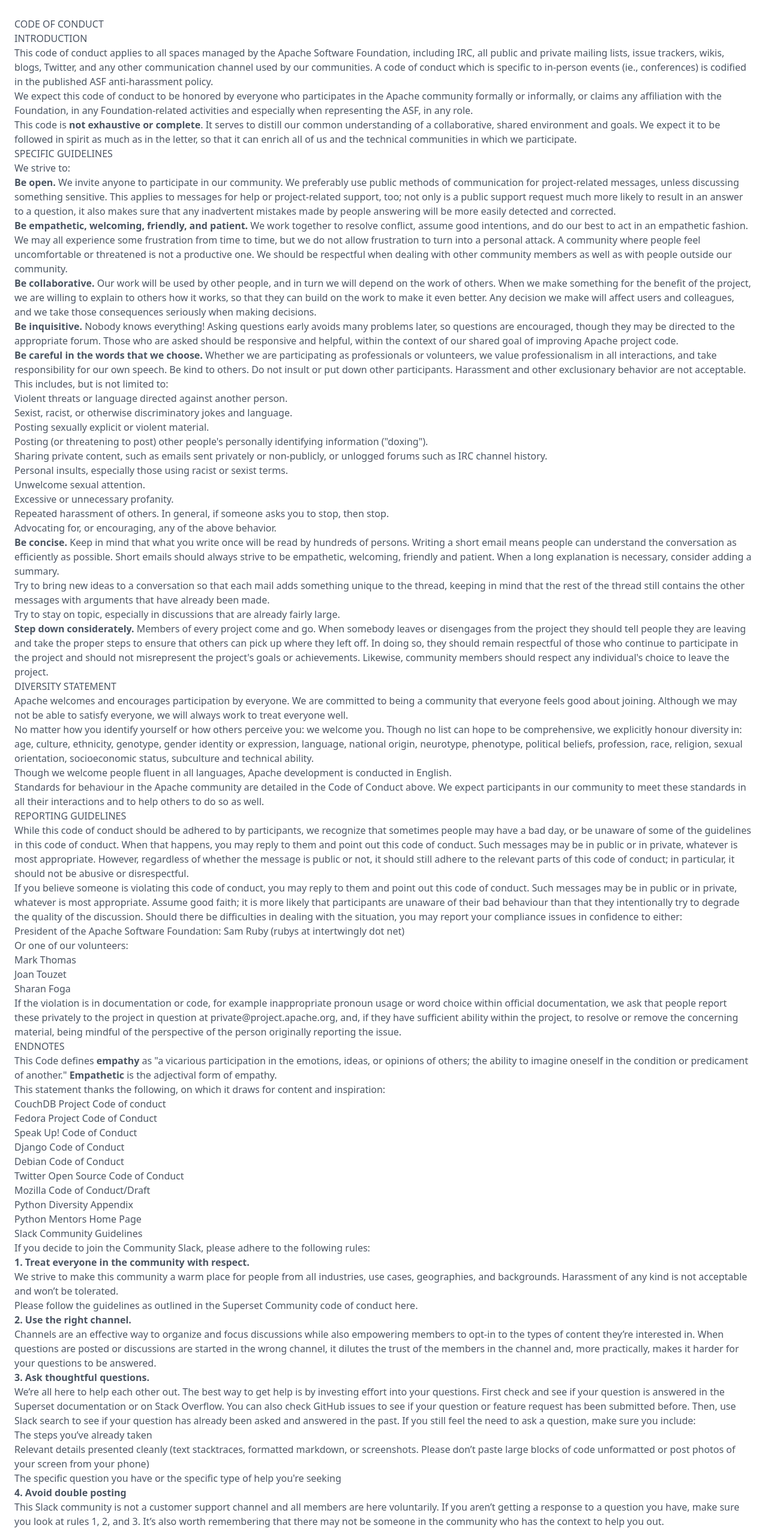
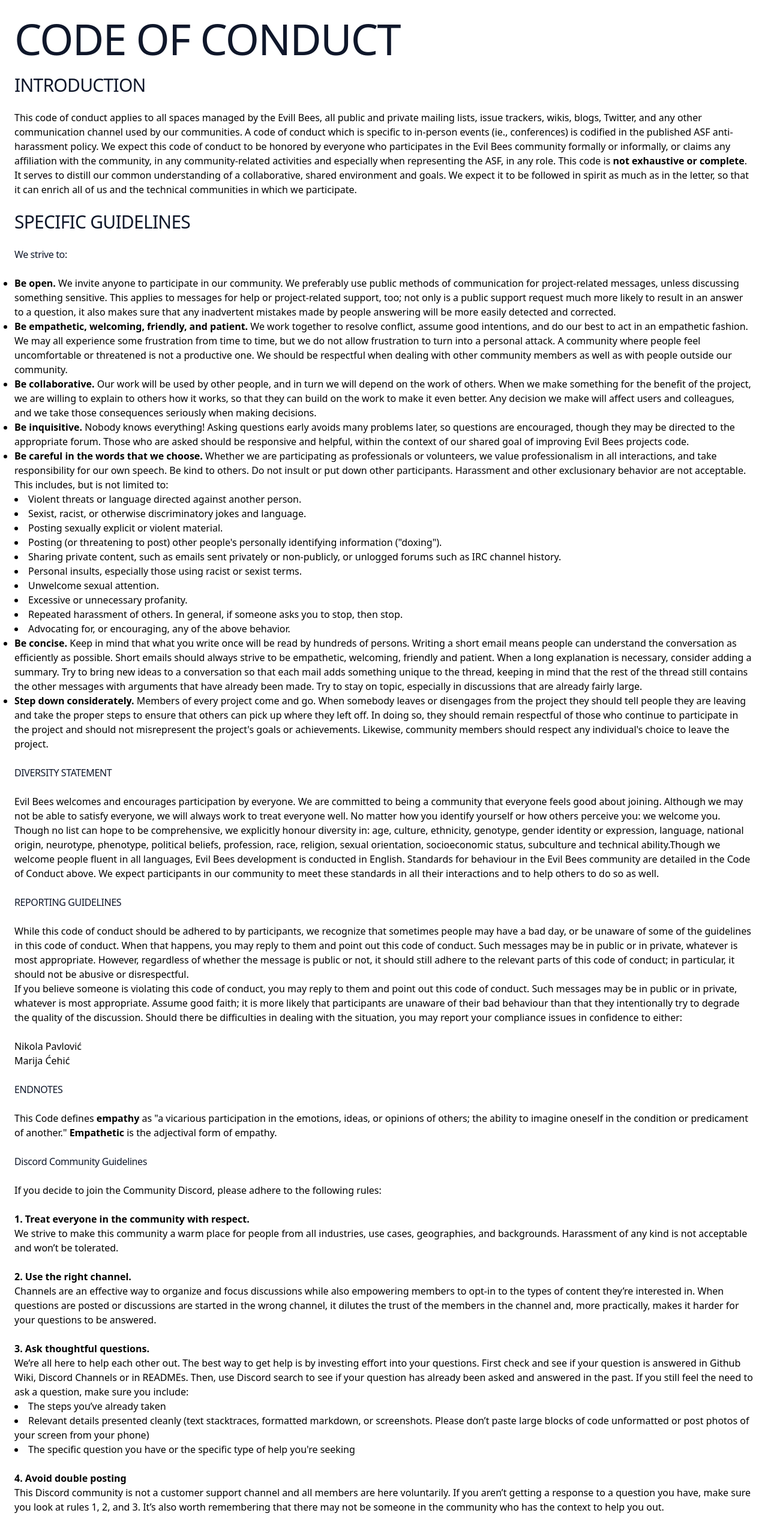
Before and after one commit to nikolap994/evil_bees, a Next.js app: page /code-of-conduct in a window 1280 px wide. Shown: the part 160-2712 px from the top of the page at 60% size. Built offline with nearby package versions, Linux system fonts and the light colour scheme.

Commit message:
Update code of conduct

```diff
--- a/pages/code-of-conduct.js
+++ b/pages/code-of-conduct.js
@@ -1,32 +1,42 @@
+import Link from "next/link";
+
 export default function CodeOfConduct() {
 	return (
-		<div className="container m-auto px-6 text-gray-600 md:px-12 xl:px-6">
-			<h1 id="code-of-conduct">CODE OF CONDUCT</h1>
-			<h2 id="introduction">INTRODUCTION</h2>
+		<div className="container m-auto px-6 md:px-12 xl:px-6 pb-14">
+			<h1 className="z-10 max-w-4xl font-display text-5xl font-medium tracking-tight text-left text-slate-900 sm:text-7xl">
+				CODE OF CONDUCT
+			</h1>
+			<br />
+			<h2 className="z-10 max-w-4xl font-display text-2xl font-medium tracking-tight text-left text-slate-900 sm:text-3xl">
+				INTRODUCTION
+			</h2>
+			<br />
 			<p>
-				This code of conduct applies to all spaces managed by the Apache
-				Software Foundation, including IRC, all public and private mailing
-				lists, issue trackers, wikis, blogs, Twitter, and any other
-				communication channel used by our communities. A code of conduct which
-				is specific to in-person events (ie., conferences) is codified in the
-				published ASF anti-harassment policy.
+				This code of conduct applies to all spaces managed by the Evill Bees,
+				all public and private mailing lists, issue trackers, wikis, blogs,
+				Twitter, and any other communication channel used by our communities. A
+				code of conduct which is specific to in-person events (ie., conferences)
+				is codified in the published ASF anti-harassment policy. We expect this
+				code of conduct to be honored by everyone who participates in the Evil
+				Bees community formally or informally, or claims any affiliation with
+				the community, in any community-related activities and especially when
+				representing the ASF, in any role. This code is{" "}
+				<strong>not exhaustive or complete</strong>. It serves to distill our
+				common understanding of a collaborative, shared environment and goals.
+				We expect it to be followed in spirit as much as in the letter, so that
+				it can enrich all of us and the technical communities in which we
+				participate.
 			</p>
-			<p>
-				We expect this code of conduct to be honored by everyone who
-				participates in the Apache community formally or informally, or claims
-				any affiliation with the Foundation, in any Foundation-related
-				activities and especially when representing the ASF, in any role.
+			<br />
+			<h2 className="z-10 max-w-4xl font-display text-2xl font-medium tracking-tight text-left text-slate-900 sm:text-3xl">
+				SPECIFIC GUIDELINES
+			</h2>
+			<br />
+			<p className="z-10 max-w-4xl font-display text-l font-medium tracking-tight text-left text-slate-900 sm:text-l">
+				We strive to:
 			</p>
-			<p>
-				This code is <strong>not exhaustive or complete</strong>. It serves to
-				distill our common understanding of a collaborative, shared environment
-				and goals. We expect it to be followed in spirit as much as in the
-				letter, so that it can enrich all of us and the technical communities in
-				which we participate.
-			</p>
-			<h2 id="specific-guidelines">SPECIFIC GUIDELINES</h2>
-			<p>We strive to:</p>
-			<ol>
+			<br />
+			<ol className="list-disc">
 				<li>
 					<p>
 						<strong>Be open.</strong> We invite anyone to participate in our
@@ -68,7 +78,7 @@
 						questions early avoids many problems later, so questions are
 						encouraged, though they may be directed to the appropriate forum.
 						Those who are asked should be responsive and helpful, within the
-						context of our shared goal of improving Apache project code.
+						context of our shared goal of improving Evil Bees projects code.
 					</p>
 				</li>
 				<li>
@@ -80,7 +90,7 @@
 						participants. Harassment and other exclusionary behavior are not
 						acceptable. This includes, but is not limited to:
 					</p>
-					<ul>
+					<ul className="list-inside list-disc">
 						<li>
 							Violent threats or language directed against another person.
 						</li>
@@ -115,19 +125,11 @@
 						people can understand the conversation as efficiently as possible.
 						Short emails should always strive to be empathetic, welcoming,
 						friendly and patient. When a long explanation is necessary, consider
-						adding a summary.
-					</p>
-					<p>
-						{" "}
-						Try to bring new ideas to a conversation so that each mail adds
-						something unique to the thread, keeping in mind that the rest of the
-						thread still contains the other messages with arguments that have
-						already been made.
-					</p>
-					<p>
-						{" "}
-						Try to stay on topic, especially in discussions that are already
-						fairly large.
+						adding a summary. Try to bring new ideas to a conversation so that
+						each mail adds something unique to the thread, keeping in mind that
+						the rest of the thread still contains the other messages with
+						arguments that have already been made. Try to stay on topic,
+						especially in discussions that are already fairly large.
 					</p>
 				</li>
 				<li>
@@ -143,31 +145,32 @@
 					</p>
 				</li>
 			</ol>
-			<h2 id="diversity-statement">DIVERSITY STATEMENT</h2>
+			<br />
+			<h2 className="z-10 max-w-4xl font-display text-l font-medium tracking-tight text-left text-slate-900 sm:text-l">
+				DIVERSITY STATEMENT
+			</h2>
+			<br />
 			<p>
-				Apache welcomes and encourages participation by everyone. We are
+				Evil Bees welcomes and encourages participation by everyone. We are
 				committed to being a community that everyone feels good about joining.
 				Although we may not be able to satisfy everyone, we will always work to
-				treat everyone well.
+				treat everyone well. No matter how you identify yourself or how others
+				perceive you: we welcome you. Though no list can hope to be
+				comprehensive, we explicitly honour diversity in: age, culture,
+				ethnicity, genotype, gender identity or expression, language, national
+				origin, neurotype, phenotype, political beliefs, profession, race,
+				religion, sexual orientation, socioeconomic status, subculture and
+				technical ability.Though we welcome people fluent in all languages, Evil
+				Bees development is conducted in English. Standards for behaviour in the
+				Evil Bees community are detailed in the Code of Conduct above. We expect
+				participants in our community to meet these standards in all their
+				interactions and to help others to do so as well.
 			</p>
-			<p>
-				No matter how you identify yourself or how others perceive you: we
-				welcome you. Though no list can hope to be comprehensive, we explicitly
-				honour diversity in: age, culture, ethnicity, genotype, gender identity
-				or expression, language, national origin, neurotype, phenotype,
-				political beliefs, profession, race, religion, sexual orientation,
-				socioeconomic status, subculture and technical ability.
-			</p>
-			<p>
-				Though we welcome people fluent in all languages, Apache development is
-				conducted in English.
-			</p>
-			<p>
-				Standards for behaviour in the Apache community are detailed in the Code
-				of Conduct above. We expect participants in our community to meet these
-				standards in all their interactions and to help others to do so as well.
-			</p>
-			<h2 id="reporting-guidelines">REPORTING GUIDELINES</h2>
+			<br />
+			<h2 className="z-10 max-w-4xl font-display text-l font-medium tracking-tight text-left text-slate-900 sm:text-l">
+				REPORTING GUIDELINES
+			</h2>
+			<br />
 			<p>
 				While this code of conduct should be adhered to by participants, we
 				recognize that sometimes people may have a bad day, or be unaware of
@@ -187,127 +190,59 @@
 				discussion. Should there be difficulties in dealing with the situation,
 				you may report your compliance issues in confidence to either:
 			</p>
+			<br />
 			<ul>
 				<li>
-					President of the Apache Software Foundation: Sam Ruby (rubys at
-					intertwingly dot net)
+					<Link href="https://github.com/nikolap994">Nikola Pavlović</Link>
+				</li>
+				<li>
+					<Link href="https://github.com/cehicm">Marija Ćehić</Link>
 				</li>
 			</ul>
-			<p>Or one of our volunteers:</p>
-			<ul>
-				<li>
-					<a href="http://home.apache.org/~markt/coc.html">Mark Thomas</a>
-				</li>
-				<li>
-					<a href="http://home.apache.org/~wohali/">Joan Touzet</a>
-				</li>
-				<li>
-					<a href="http://home.apache.org/~sharan/coc.html">Sharan Foga</a>
-				</li>
-			</ul>
-			<p>
-				If the violation is in documentation or code, for example inappropriate
-				pronoun usage or word choice within official documentation, we ask that
-				people report these privately to the project in question at{" "}
-				<a href="&#x6d;&#97;&#x69;&#x6c;&#116;&#x6f;&#58;&#112;&#114;&#x69;&#x76;&#97;&#116;&#101;&#64;&#112;&#114;&#111;&#x6a;&#x65;&#x63;&#116;&#46;&#x61;&#112;&#97;&#99;&#x68;&#x65;&#x2e;&#111;&#114;&#103;">
-					&#112;&#114;&#x69;&#x76;&#97;&#116;&#101;&#64;&#112;&#114;&#111;&#x6a;&#x65;&#x63;&#116;&#46;&#x61;&#112;&#97;&#99;&#x68;&#x65;&#x2e;&#111;&#114;&#103;
-				</a>
-				, and, if they have sufficient ability within the project, to resolve or
-				remove the concerning material, being mindful of the perspective of the
-				person originally reporting the issue.
-			</p>
-			<h2 id="endnotes">ENDNOTES</h2>
+			<br />
+
+			<h2 className="z-10 max-w-4xl font-display text-l font-medium tracking-tight text-left text-slate-900 sm:text-l">
+				ENDNOTES
+			</h2>
+			<br />
 			<p>
 				This Code defines <strong>empathy</strong> as &quot;a vicarious
 				participation in the emotions, ideas, or opinions of others; the ability
 				to imagine oneself in the condition or predicament of another.&quot;{" "}
 				<strong>Empathetic</strong> is the adjectival form of empathy.
 			</p>
-			<p>
-				This statement thanks the following, on which it draws for content and
-				inspiration:
-			</p>
-			<ul>
-				<li>
-					<a href="http://couchdb.apache.org/conduct.html">
-						CouchDB Project Code of conduct
-					</a>
-				</li>
-				<li>
-					<a href="http://fedoraproject.org/code-of-conduct">
-						Fedora Project Code of Conduct
-					</a>
-				</li>
-				<li>
-					<a href="http://speakup.io/coc.html">Speak Up! Code of Conduct</a>
-				</li>
-				<li>
-					<a href="https://www.djangoproject.com/conduct/">
-						Django Code of Conduct
-					</a>
-				</li>
-				<li>
-					<a href="http://www.debian.org/vote/2014/vote_002">
-						Debian Code of Conduct
-					</a>
-				</li>
-				<li>
-					<a href="https://github.com/twitter/code-of-conduct/blob/master/code-of-conduct.md">
-						Twitter Open Source Code of Conduct
-					</a>
-				</li>
-				<li>
-					<a href="https://wiki.mozilla.org/Code_of_Conduct/Draft#Conflicts_of_Interest">
-						Mozilla Code of Conduct/Draft
-					</a>
-				</li>
-				<li>
-					<a href="https://www.python.org/community/diversity/">
-						Python Diversity Appendix
-					</a>
-				</li>
-				<li>
-					<a href="http://pythonmentors.com">Python Mentors Home Page</a>
-				</li>
-			</ul>
-			<h1 id="slack-community-guidelines">Slack Community Guidelines</h1>
+			<br />
+			<h1 className="z-10 max-w-4xl font-display text-l font-medium tracking-tight text-left text-slate-900 sm:text-l">
+				Discord Community Guidelines
+			</h1>
+			<br />
 			<p>
 				If you decide to join the{" "}
-				<a href="https://join.slack.com/t/apache-superset/shared_invite/zt-16jvzmoi8-sI7jKWp~xc2zYRe~NqiY9Q">
-					Community Slack
-				</a>
-				, please adhere to the following rules:
+				<a href="https://discord.gg/rvxGNrFhNz">Community Discord</a>, please
+				adhere to the following rules:
 			</p>
+			<br />
 			<p>
 				<strong>1. Treat everyone in the community with respect.</strong>
 			</p>
-			<ul>
-				<li>
+			<p>
 				We strive to make this community a warm place for people from all
 				industries, use cases, geographies, and backgrounds. Harassment of any
 				kind is not acceptable and won’t be tolerated.
-				</li>
-				<li>
-					Please follow the guidelines as outlined in the Superset Community{" "}
-					<a href="https://github.com/apache/superset/blob/master/CODE_OF_CONDUCT.md">
-						code of conduct here
-					</a>
-					.
-				</li>
-			</ul>
+			</p>
+			<br />
 			<p>
 				<strong>2. Use the right channel.</strong>
 			</p>
-			<ul>
-				<li>
+			<p>
 				Channels are an effective way to organize and focus discussions while
 				also empowering members to opt-in to the types of content they’re
 				interested in. When questions are posted or discussions are started in
 				the wrong channel, it dilutes the trust of the members in the channel
 				and, more practically, makes it harder for your questions to be
 				answered.
-				</li>
-			</ul>
+			</p>
+			<br />
 			<p>
 				<strong>3. Ask thoughtful questions.</strong>
 			</p>
@@ -316,77 +251,63 @@
 					<p>
 						We’re all here to help each other out. The best way to get help is
 						by investing effort into your questions. First check and see if your
-						question is answered in{" "}
-						<a href="https://superset.apache.org/faq.html">
-							the Superset documentation
-						</a>{" "}
-						or on{" "}
-						<a href="https://stackoverflow.com/search?q=apache+superset">
-							Stack Overflow
-						</a>
-						. You can also check{" "}
-						<a href="https://github.com/apache/superset/issues">
-							GitHub issues
-						</a>{" "}
-						to see if your question or feature request has been submitted
-						before. Then, use Slack search to see if your question has already
-						been asked and answered in the past. If you still feel the need to
-						ask a question, make sure you include:
+						question is answered in Github Wiki, Discord Channels or in READMEs.
+						Then, use Discord search to see if your question has already been
+						asked and answered in the past. If you still feel the need to ask a
+						question, make sure you include:
 					</p>
 				</li>
-				<li>
-					<p>The steps you’ve already taken</p>
-				</li>
+				<ul className="list-inside list-disc">
+					<li>The steps you’ve already taken</li>
 					<li>
 						Relevant details presented cleanly (text stacktraces, formatted
 						markdown, or screenshots. Please don’t paste large blocks of code
 						unformatted or post photos of your screen from your phone)
 					</li>
 					<li>
-					The specific question you have or the specific type of help you&#39;re
-					seeking
+						The specific question you have or the specific type of help
+						you&#39;re seeking
 					</li>
 				</ul>
+			</ul>
+			<br />
 			<p>
 				<strong>4. Avoid double posting</strong>
 			</p>
-			<ul>
-				<li>
-					This Slack community is not a customer support channel and all members
-					are here voluntarily. If you aren’t getting a response to a question
-					you have, make sure you look at rules 1, 2, and 3. It’s also worth
+			<p>
+				This Discord community is not a customer support channel and all members
+				are here voluntarily. If you aren’t getting a response to a question you
+				have, make sure you look at rules 1, 2, and 3. It’s also worth
 				remembering that there may not be someone in the community who has the
 				context to help you out.
-				</li>
-			</ul>
+			</p>
+			<br />
 			<p>
 				<strong>5. Communicate openly</strong>
 			</p>
-			<ul>
-				<li>
+			<p>
 				Unless you have explicit permission from the person, please avoid
-					sending direct messages to individuals. Communicating in public
-					channels ensures that we’re all respecting each other’s attentions and
-					we can scalably moderate our communication to mitigate harassment or
+				sending direct messages to individuals. Communicating in public channels
+				ensures that we’re all respecting each other’s attentions and we can
+				scalably moderate our communication to mitigate harassment or
 				discrimination. Do not use direct messages to pitch products and
-					services. If you are receiving unwelcome direct messages, please
-					notify an admin.
-				</li>
-			</ul>
+				services. If you are receiving unwelcome direct messages, please notify
+				an admin.
+			</p>
 			<p>
 				<strong>
-					6. Practice good Slack hygiene by using threads for discussions and
+					6. Practice good Discord hygiene by using threads for discussions and
 					emojis for light reactions.
 				</strong>
 			</p>
 			<ul>
 				<li>
-					The medium is the message. Slack can foster a warm, collaborative, and
-					organized community when used effectively. We want to respect people’s
-					attentions (thread notifications &gt; channel notifications &gt; DM
-					notifications) and we want to improve information density (a member
-					should be able to browse and explore many convo threads, not just see
-					one thread discussed in a top level channel).
+					The medium is the message. Discord can foster a warm, collaborative,
+					and organized community when used effectively. We want to respect
+					people’s attentions (thread notifications &gt; channel notifications
+					&gt; DM notifications) and we want to improve information density (a
+					member should be able to browse and explore many convo threads, not
+					just see one thread discussed in a top level channel).
 				</li>
 			</ul>
 		</div>
```
Lines whose indentation alone changed are shown as unchanged.
